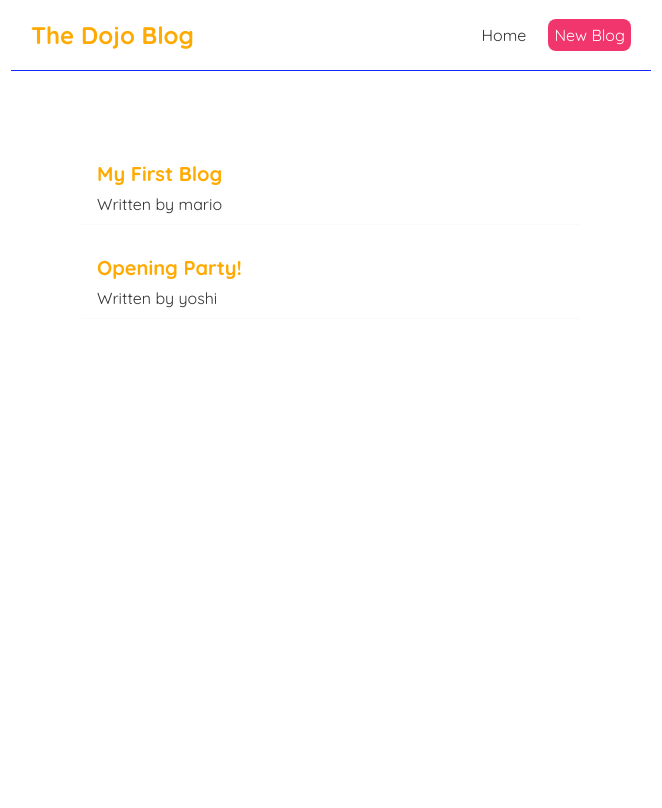
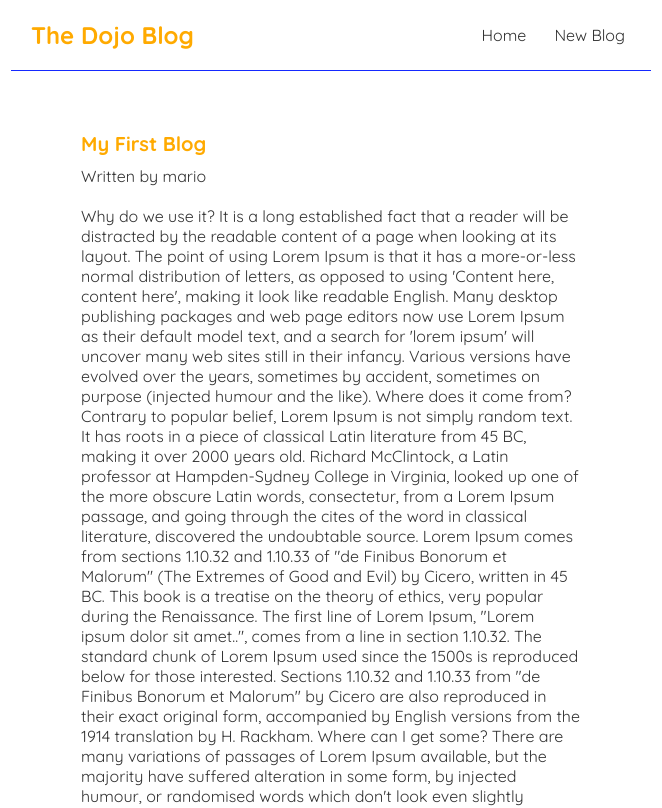
Before and after one commit to BranimirMaksimovic/BlogApp, a React (Create React App) app: page /blogs/1 in a window 1280 px wide. Shown: the top 808 px of the page, without its empty margins (309-971 px from the left). Built offline with nearby package versions, Linux system fonts and the light colour scheme; data requests are answered from the project's data file.

Commit message:
router-parameters

```diff
--- a/package.json
+++ b/package.json
@@ -8,6 +8,7 @@
     "@testing-library/user-event": "^13.5.0",
     "react": "^18.1.0",
     "react-dom": "^18.1.0",
+    "react-router-dom": "^5.3.3",
     "react-scripts": "5.0.1",
     "web-vitals": "^2.1.4"
   },
--- a/src/App.js
+++ b/src/App.js
@@ -1,14 +1,29 @@
 import Navbar from "./Navbar";
 import Home from "./Home";
+import { BrowserRouter as Router, Route, Switch } from "react-router-dom";
+import Create from "./Create";
+import BlogDetails from "./BlogDetails";
 
 function App() {
   return (
-    <div className="App">
-      <Navbar />
-      <div className="content">
-        <Home />
+    <Router>
+      <div className="App">
+        <Navbar />
+        <div className="content">
+          <Switch>
+            <Route exact path="/">
+              <Home />
+            </Route>
+            <Route path="/create">
+              <Create />
+            </Route>
+            <Route path="/blogs/:id">
+              <BlogDetails />
+            </Route>
+          </Switch>
+        </div>
       </div>
-    </div>
+    </Router>
   );
 }
 
--- /dev/null
+++ b/src/BlogDetails.js
@@ -0,0 +1,27 @@
+import { useParams } from "react-router-dom";
+import useFetch from "./useFetch";
+
+const BlogDetails = () => {
+  const { id } = useParams();
+  const {
+    data: blog,
+    error,
+    isPending,
+  } = useFetch("http://localhost:8000/blogs/" + id);
+
+  return (
+    <div className="blog-details">
+      {isPending && <div>Loading...</div>}
+      {error && <div>{error}</div>}
+      {blog && (
+        <article>
+          <h2>{blog.title}</h2>
+          <p>Written by {blog.author}</p>
+          <div>{blog.body}</div>
+        </article>
+      )}
+    </div>
+  );
+};
+
+export default BlogDetails;
--- a/src/BlogList.js
+++ b/src/BlogList.js
@@ -1,10 +1,14 @@
+import { Link } from "react-router-dom";
+
 const BlogList = ({ blogs }) => {
   return (
     <div className="blog-list">
       {blogs.map((blog) => (
         <div className="blog-preview" key={blog.id}>
-          <h2>{blog.title}</h2>
-          <p>Written by {blog.author}</p>
+          <Link to={`/blogs/${blog.id}`}>
+            <h2>{blog.title}</h2>
+            <p>Written by {blog.author}</p>
+          </Link>
         </div>
       ))}
     </div>
--- /dev/null
+++ b/src/Create.js
@@ -0,0 +1,9 @@
+const Create = () => {
+  return (
+    <div className="create">
+      <h2>Add a New Blog</h2>
+    </div>
+  );
+};
+
+export default Create;
--- a/src/Navbar.js
+++ b/src/Navbar.js
@@ -1,19 +1,12 @@
+import { Link } from "react-router-dom";
+
 const Navbar = () => {
   return (
     <nav className="navbar">
       <h1>The Dojo Blog</h1>
       <div className="links">
-        <a href="/">Home</a>
-        <a
-          href="/create"
-          style={{
-            color: "white",
-            backgroundColor: "#f1356d",
-            borderRadius: "8px",
-          }}
-        >
-          New Blog
-        </a>
+        <Link to="/">Home</Link>
+        <Link to="/create">New Blog</Link>
       </div>
     </nav>
   );
--- a/src/index.css
+++ b/src/index.css
@@ -48,3 +48,16 @@
   color: #ffaa00;
   margin-bottom: 8px;
 }
+
+.blog-preview a {
+  text-decoration: none;
+}
+/* blog details page */
+.blog-details h2 {
+  font-size: 20px;
+  color: #ffaa00;
+  margin-bottom: 10px;
+}
+.blog-details div {
+  margin: 20px 0;
+}
--- a/src/useFetch.js
+++ b/src/useFetch.js
@@ -6,8 +6,10 @@
   const [error, setError] = useState(null);
 
   useEffect(() => {
+    const abortCont = new AbortController();
+
     setTimeout(() => {
-      fetch(url)
+      fetch(url, { signal: abortCont.signal })
         .then((res) => {
           if (!res.ok) {
             // error coming back from server
@@ -21,11 +23,18 @@
           setError(null);
         })
         .catch((err) => {
-          // auto catches network / connection error
-          setIsPending(false);
-          setError(err.message);
+          if (err.name === "AbortError") {
+            console.log("fetch aborted");
+          } else {
+            // auto catches network / connection error
+            setIsPending(false);
+            setError(err.message);
+          }
         });
     }, 1000);
+
+    // abort the fetch
+    return () => abortCont.abort();
   }, [url]);
 
   return { data, isPending, error };
```
Also changed, not shown: 1 other file (tests, documents, lock files or other folders).
